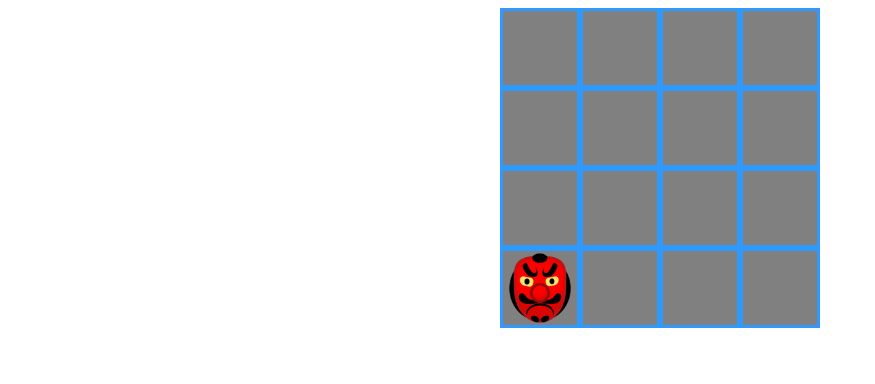
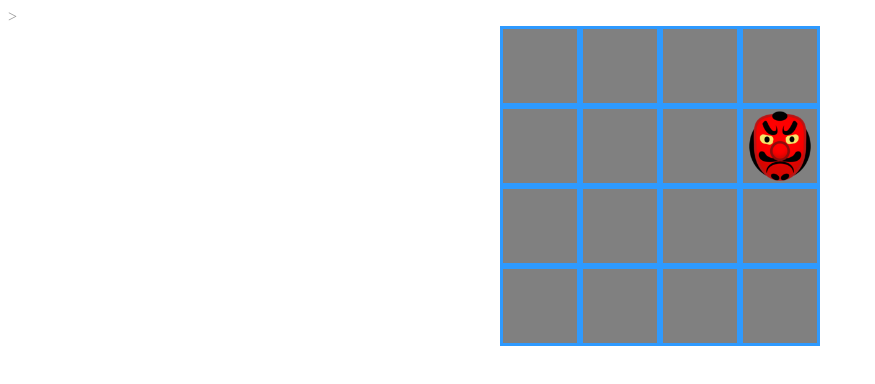
Before and after one commit to BudTon/js_pro_web_moving_element, a website built with webpack: page src/index.html in a window 1280 px wide. Shown: the whole page, without its empty margins (0-875 px from the left). Built offline with nearby package versions, Linux system fonts and the light colour scheme.

Commit message:
Correction commit v1.1

```diff
--- a/src/index.html
+++ b/src/index.html
@@ -6,34 +6,10 @@
   <meta name="viewport" content="width=device-width, initial-scale=1.0">
   <meta http-equiv="X-UA-Compatible" content="ie=edge">
   <!-- <link rel="stylesheet" href="css/style.css"> -->
-  <link rel="icon" type="image/png" href="./img/goblin.png" />
+  <link rel="icon" type="image/png" href="./img/goblin.png" /> <!-- иконка на вкладке -->>
   <title>GoblinGame</title>
 </head>
 
 <body>
-  <ul class="game-field">
-    <li class="goblin-burrow" data-id="1">
-      <img src="img/goblin.png" class="img-goblin">
-    </li>
-    <li class="goblin-burrow" data-id="2"></li>
-    <li class="goblin-burrow" data-id="3"></li>
-    <li class="goblin-burrow" data-id="4"></li>
-    <li class="goblin-burrow" data-id="5"></li>
-    <li class="goblin-burrow" data-id="6"></li>
-    <li class="goblin-burrow" data-id="7"></li>
-    <li class="goblin-burrow" data-id="8"></li>
-    <li class="goblin-burrow" data-id="9"></li>
-    <li class="goblin-burrow" data-id="10"></li>
-    <li class="goblin-burrow" data-id="11"></li>
-    <li class="goblin-burrow" data-id="12"></li>
-    <li class="goblin-burrow" data-id="13"></li>
-    <li class="goblin-burrow" data-id="14"></li>
-    <li class="goblin-burrow" data-id="15"></li>
-    <li class="goblin-burrow" data-id="16"></li>
-
-  </ul>
-  <script src="js/goblinBurrow/goblinBurrow.js"></script>
-  <script src="js/app.js" type="module"></script>
 </body>
-
 </html>
--- a/src/index.js
+++ b/src/index.js
@@ -4,4 +4,8 @@ import "./js/app";
 
 import "./img/goblin.png";
 
+// import { interval } from "./js/app.js";
+
+// console.log(interval);
+
 // TODO: write your code in app.js
--- a/src/js/app.js
+++ b/src/js/app.js
@@ -1,4 +1,42 @@
-import GoblinBurrow from "./goblinBurrow/goblinBurrow.js";
+import img from "../img/goblin.png";
 
-const goblin = new GoblinBurrow(document.querySelector(".game-field"));
-goblin.getRandomPosition();
+const lengthList = 16;
+const goblinBurrow = document.createElement("ul");
+goblinBurrow.classList = "game-field";
+let i = 0;
+
+while (i < lengthList) {
+  i++;
+  goblinBurrow.insertAdjacentHTML(
+    "beforeend",
+    `<li class="goblin-burrow" data-id="${i}"></li>`,
+  );
+}
+document.body.appendChild(goblinBurrow);
+
+export default function game() {
+  const icon = `<img src="${img}" class="img-goblin" alt="Catch!!!" id="img">`;
+
+  const fields = document.querySelectorAll(".goblin-burrow");
+  const arr = [];
+
+  function getRandom(max) {
+    let randomA = Math.floor(Math.random() * max);
+    while (randomA === arr[0]) {
+      randomA = Math.floor(Math.random() * max);
+    }
+    arr[0] = randomA;
+    return randomA;
+  }
+
+  const random = getRandom(fields.length);
+  fields.forEach((item) => {
+    const goblinsFace = item.querySelector("#img");
+
+    if (goblinsFace) {
+      goblinsFace.remove();
+    }
+  });
+  fields[random].insertAdjacentHTML("beforeend", icon);
+}
+export const interval = setInterval(() => game(), 1000);
--- a/src/js/goblinBurrow/goblinBurrow.js
+++ /dev/null
@@ -1,20 +0,0 @@
-export default class GoblinBurrow {
-  constructor(elem) {
-    this.burrow = elem.querySelectorAll(".goblin-burrow");
-    this.photoGoblin = elem.querySelector(".img-goblin");
-  }
-
-  getRandomPosition() {
-    let previous = 0;
-    let i = 0;
-
-    setInterval(() => {
-      while (i === previous) {
-        i = Math.floor(Math.random() * (this.burrow.length - 1));
-      }
-
-      previous = i;
-      this.burrow[i].appendChild(this.photoGoblin);
-    }, 1000);
-  }
-}
```
Also changed, not shown: .github/workflows/web.yml.
